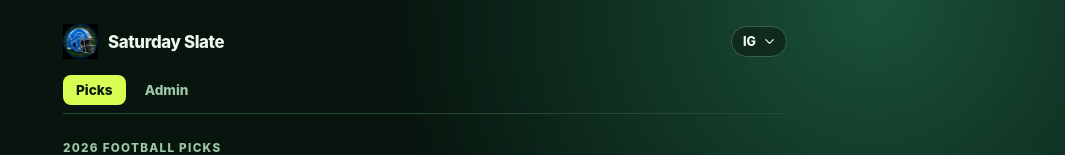
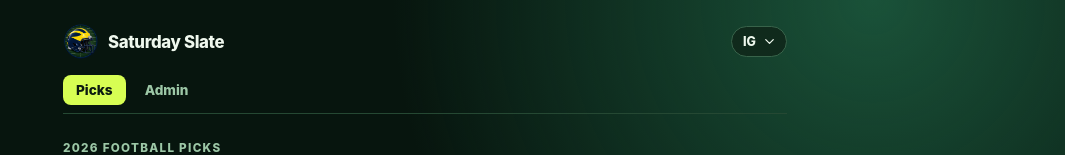
Before and after one commit to ihgold487/football-app, a React (Vite) app: page / in a window 1280 px wide. Shown: the top 155 px of the page, without its empty margins (215-1280 px from the left). Built offline with nearby package versions, Linux system fonts and the light colour scheme.

Commit message:
Refine Lions helmet and continuous header rotation

```diff
--- a/src/App.jsx
+++ b/src/App.jsx
@@ -6,7 +6,7 @@ import { loadEspnFbsGames } from "./data/providers/espn";
 const LOCAL_PICKS_KEY = "saturday-slate-demo-picks-v1";
 const LOCAL_SLATE_KEY = "saturday-slate-local-slate-v1";
 const WOLVERINE_HELMET = `${import.meta.env.BASE_URL}icons/icon-512.png`;
-const LIONS_HELMET = `${import.meta.env.BASE_URL}helmets/lions-helmet.png`;
+const LIONS_HELMET = `${import.meta.env.BASE_URL}helmets/lions-helmet-silver.png`;
 const loadLocal = (key, fallback) => { try { return JSON.parse(localStorage.getItem(key)) || fallback; } catch { return fallback; } };
 
 function GameCard({ game, selection, onPick }) {
--- a/src/index.css
+++ b/src/index.css
@@ -8,9 +8,9 @@ button { cursor: pointer; }
 .topbar { padding: 6px 0 28px; }
 .page-nav { display: flex; gap: 6px; margin: -12px 0 27px; padding-bottom: 8px; border-bottom: 1px solid #254833; }.page-nav button { padding: 7px 13px; border: 0; border-radius: 8px; color: #9cc7a6; background: transparent; font-size: .85rem; font-weight: 800; }.page-nav button.active { color: #0b1a10; background: #d7fe53; }
 .brand { display: flex; align-items: center; gap: 10px; font-size: 1.05rem; font-weight: 800; letter-spacing: -.02em; }
-.helmet-morph { position: relative; display: block; width: 35px; height: 35px; flex: none; perspective: 170px; }.helmet-morph img { position: absolute; inset: 0; width: 100%; height: 100%; object-fit: contain; transform-style: preserve-3d; backface-visibility: hidden; }.helmet-wolverine { animation: wolverine-turn 2.65s cubic-bezier(.22,.75,.25,1) .15s both; }.helmet-lions { animation: lions-turn 2.65s cubic-bezier(.22,.75,.25,1) .15s both; }
-@keyframes wolverine-turn { 0%, 34% { opacity: 1; transform: rotateY(0deg); } 49% { opacity: .2; transform: rotateY(88deg); } 50%, 100% { opacity: 0; transform: rotateY(90deg); } }
-@keyframes lions-turn { 0%, 49% { opacity: 0; transform: rotateY(-90deg); } 51% { opacity: .25; transform: rotateY(-86deg); } 68%, 100% { opacity: 1; transform: rotateY(0deg); } }
+.helmet-morph { position: relative; display: block; width: 35px; height: 35px; flex: none; perspective: 170px; }.helmet-morph img { position: absolute; inset: 0; width: 100%; height: 100%; object-fit: contain; transform-style: preserve-3d; backface-visibility: hidden; }.helmet-wolverine { animation: wolverine-spin 5.8s linear infinite; }.helmet-lions { animation: lions-spin 5.8s linear infinite; }
+@keyframes wolverine-spin { from { transform: rotateY(0deg); } to { transform: rotateY(360deg); } }
+@keyframes lions-spin { from { transform: rotateY(180deg); } to { transform: rotateY(540deg); } }
 @media (prefers-reduced-motion: reduce) { .helmet-wolverine { display: none; }.helmet-lions { animation: none; } }
 .brand-mark { display: grid; place-items: center; width: 29px; height: 29px; border-radius: 8px; color: #072010; background: #d7fe53; font-size: .9rem; }
 .profile-button, .score-chip { display: inline-flex; align-items: center; gap: 6px; border: 1px solid #38634a; border-radius: 999px; color: #eff8ee; background: #102a1c; }
```
Also changed, not shown: public/helmets/lions-helmet-silver.png (added).
